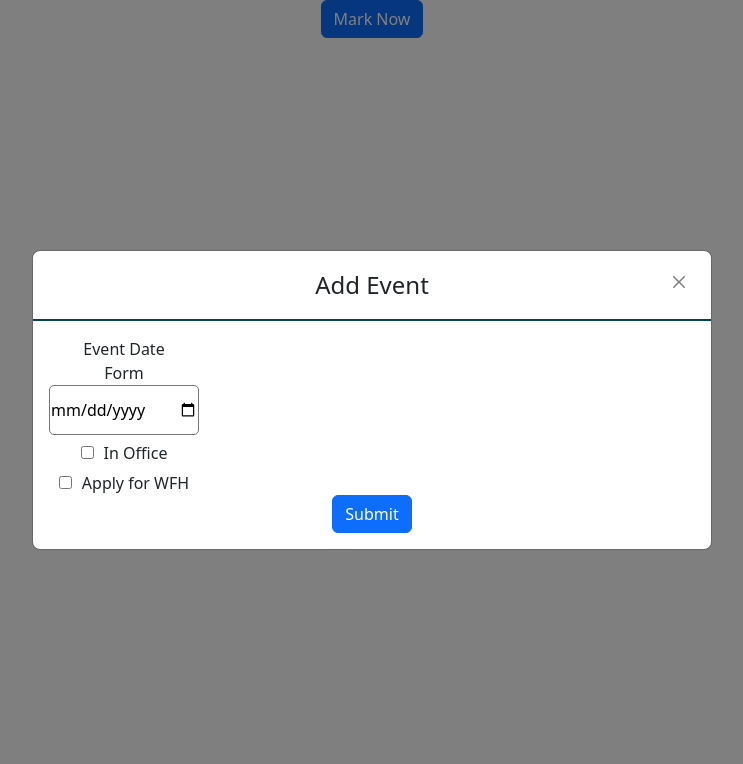
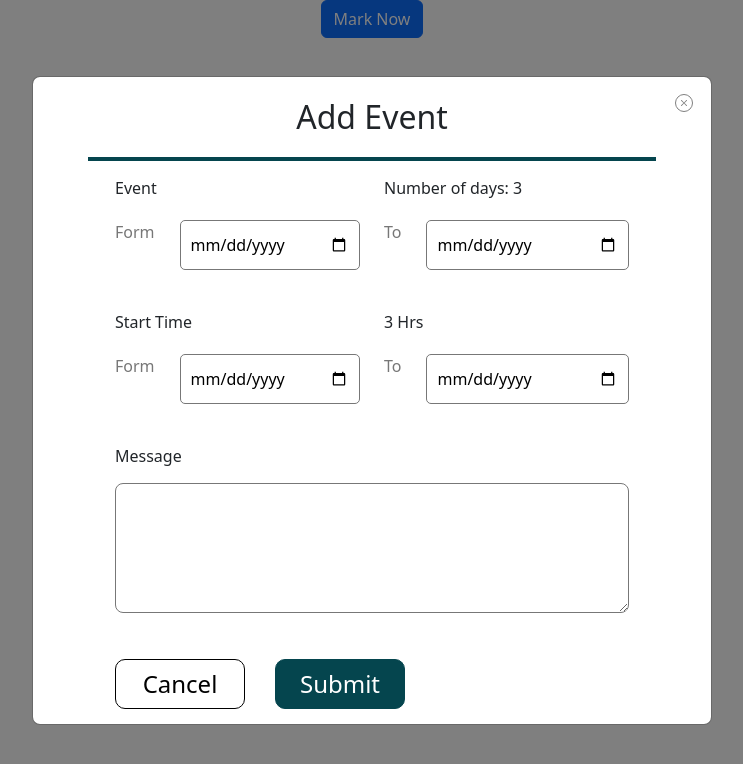
Before and after one commit to sanskritidwi/hrms, a React (Create React App) app: page / in a window 1280 px wide. Both pictures are taken after a click on the button "Mark Now". Shown: the top 764 px of the page, without its empty margins (268-1011 px from the left). Built offline with nearby package versions, Linux system fonts and the light colour scheme.

Commit message:
popup-modal

```diff
--- a/src/App.js
+++ b/src/App.js
@@ -18,7 +18,7 @@ function App() {
       <Modalpopup
         show={modalShow}
         onHide={() => setModalShow(false)}
-        title='Add Event'
+        titlemain='Add Event'
       />
     </div>
   );
--- a/src/common/Date.js
+++ b/src/common/Date.js
@@ -1,10 +1,12 @@
-export function Dateform() {
+export function Dateform(props) {
     return (
         <>
             <div className="date-wrap">
-                <label className="d-block">Event Date</label>
-                <label>Form</label>
-                <input type="date" />
+                <label className="d-flex">{props.titlelabel}</label>
+                <div className="main-label">
+                    <label className="form-label">{props.formlabel}</label>
+                    <input type="date" />
+                </div>
             </div>
         </>
     )
--- a/src/common/Popup.js
+++ b/src/common/Popup.js
@@ -5,6 +5,7 @@ import Form from 'react-bootstrap/Form'
 import React from 'react';
 import { Checkbox } from './Checkbox';
 import { Dateform } from './Date';
+import { Textare } from './textarea';
 
 export function Modalpopup(props) {
     return (
@@ -16,22 +17,44 @@ export function Modalpopup(props) {
         >
             <Modal.Header closeButton className='justify-content-center'>
                 <Modal.Title id="contained-modal-title-vcenter">
-                    {props.title}
+                    {props.titlemain}
                 </Modal.Title>
             </Modal.Header>
             <Modal.Body>
                 <Form>
                     <div className='popup-label'>
-                        <div>
-                            <Dateform />
-                            <Checkbox office='In Office' id="office" />
-                            <Checkbox office='Apply for WFH' id="apply" />
+                        <div className='container'>
+                            <div className='row'>
+                                <div className='col-lg-6'>
+                                    <Dateform titlelabel='Event' formlabel='Form' />
+                                </div>
+                                <div className='col-lg-6'>
+                                    <Dateform titlelabel='Number of days: 3' formlabel='To' />
+                                </div>
+                                <div className='col-lg-6'>
+                                    <Dateform titlelabel='Start Time' formlabel='Form' />
+                                </div>
+                                <div className='col-lg-6'>
+                                    <Dateform titlelabel='3 Hrs' formlabel='To' />
+                                </div>
+                                <div className='col-lg-12'>
+                                    <Textare />
+                                </div>
+                                <div className='col-lg-12'>
+                                    <div className='d-flex common-btn'>
+                                        <a href="javascript:;" className='main-cancel-btn'>Cancel</a>
+                                        <a href="javascript:;" className='main-btn'>Submit</a>
+                                    </div>
+                                </div>
+                            </div>
                         </div>
                     </div>
-                    <Button>Submit</Button>
+                    {/* <Button>Submit</Button> */}
                 </Form>
             </Modal.Body>
-            {/* <Modal.Footer className='border-0'>
+            {/* <Modal.Footer className='border-0 justify-content-start'>
+                    <a href="javascript:;" className='main-cancel-btn'>Cancel</a>
+                    <a href="javascript:;" className='main-btn'>Submit</a>
                 <Button onClick={props.onHide}>Close</Button>
             </Modal.Footer> */}
         </Modal>
--- /dev/null
+++ b/src/common/textarea.js
@@ -0,0 +1,8 @@
+export function Textare() {
+    return (
+        <>
+            <label className="d-flex">Message</label>
+            <textarea></textarea>
+        </>
+    )
+}
--- a/src/styles/css/all.css
+++ b/src/styles/css/all.css
@@ -1,5 +1,9 @@
 h4 {
   font-size: 32px;
+}
+
+a {
+  text-decoration: none;
 }
 
 .form-label {
@@ -13,21 +17,32 @@ h4 {
 /* modal-start */
 .modal-wrap .modal-content {
   margin: 0 auto;
-  text-align: center;
   max-width: 680px;
+}
+.modal-wrap .modal-content .modal-title {
+  font-size: 32px;
+  font-weight: 400;
 }
 .modal-wrap .modal-content .modal-header {
   text-align: center;
-  border-bottom: 2px solid #05454E;
+  border-bottom: 4px solid #05454E;
+  margin: 0 55px;
+}
+.modal-wrap .modal-content .modal-body {
+  padding: 15px 70px;
 }
 .modal-wrap .modal-content .btn-close {
   position: absolute;
   top: 25px;
   right: 26px;
-  font-size: 12px;
+  font-size: 6px;
+  border: 1px solid #000000;
+  border-radius: 50px;
+  color: #000000;
+  padding: 5px;
 }
-.modal-wrap .modal-content .popup-label {
-  display: flex;
+.modal-wrap .modal-content .popup-label .row {
+  row-gap: 40px;
 }
 .modal-wrap .modal-content .popup-label .form-label {
   margin-right: 25px;
@@ -41,12 +56,66 @@ h4 {
 .modal-wrap .modal-content .popup-label .check-input input {
   margin-right: 10px;
 }
-.modal-wrap .modal-content .date-wrap label {
-  display: block;
+.modal-wrap .modal-content .popup-label textarea {
+  width: 100%;
+  height: 130px;
+  border: 1px solid #777777;
+  border-radius: 8px;
+  margin-top: 15px;
+}
+.modal-wrap .modal-content .popup-label textarea:focus {
+  outline: none;
+}
+.modal-wrap .modal-content .date-wrap .main-label {
+  margin-top: 20px;
+  display: flex;
+}
+.modal-wrap .modal-content .date-wrap .form-label {
+  color: #777777;
 }
 .modal-wrap .modal-content .date-wrap input {
-  width: 150px;
+  width: 100%;
   height: 50px;
   border: 1px solid #777777;
   border-radius: 5px;
+  padding: 10px;
 }
+
+.common-btn {
+  column-gap: 30px;
+}
+
+.main-btn {
+  display: flex;
+  justify-content: center;
+  align-items: center;
+  font-size: 28px;
+  min-width: 130px;
+  height: 50px;
+  color: #ffffff;
+  border: 1px solid #05454E;
+  background-color: #05454E;
+  border-radius: 10px;
+  font-size: 24px;
+  transition: all 0.5s;
+}
+.main-btn:hover {
+  color: #05454E;
+  background-color: #ffffff;
+}
+
+.main-cancel-btn {
+  display: flex;
+  justify-content: center;
+  align-items: center;
+  font-size: 28px;
+  min-width: 130px;
+  height: 50px;
+  color: #000000;
+  border: 1px solid #000000;
+  border-radius: 10px;
+  font-size: 24px;
+}
+.main-cancel-btn:hover {
+  color: #05454E;
+}
--- a/src/styles/sass/common/_popup.scss
+++ b/src/styles/sass/common/_popup.scss
@@ -3,23 +3,38 @@
 .modal-wrap {
   .modal-content {
     margin: 0 auto;
-    text-align: center;
     max-width: 680px;
+
+    .modal-title {
+      font-size: $large-heading;
+      font-weight: 400;
+    }
 
     .modal-header {
       text-align: center;
-      border-bottom: 2px solid $main-color;
+      border-bottom: 4px solid $main-color;
+      margin: 0 55px;
+    }
+
+    .modal-body {
+      padding: 15px 70px;
     }
 
     .btn-close {
       position: absolute;
       top: 25px;
       right: 26px;
-      font-size: 12px;
+      font-size: 6px;
+      border: 1px solid $black-color;
+      border-radius: 50px;
+      color: $black-color;
+      padding: 5px;
     }
 
     .popup-label {
-      display: flex;
+      .row {
+        row-gap: 40px;
+      }
 
       .form-label {
         margin-right: 25px;
@@ -36,17 +51,74 @@
           margin-right: 10px;
         }
       }
+
+      textarea {
+        width: 100%;
+        height: 130px;
+        border: 1px solid $gray-color;
+        border-radius: 8px;
+        margin-top: 15px;
+
+        &:focus {
+          outline: none;
+        }
+      }
     }
-    .date-wrap{
-      label{
-        display: block;
+
+    .date-wrap {
+      .main-label {
+        margin-top: 20px;
+        display: flex;
       }
-      input{
-        width: 150px;
+
+      .form-label {
+        color: $gray-color;
+      }
+
+      input {
+        width: 100%;
         height: 50px;
         border: 1px solid $gray-color;
         border-radius: 5px;
+        padding: 10px;
       }
     }
   }
 }
+
+.common-btn{
+  column-gap: 30px;
+}
+.main-btn {
+  display: flex;
+  justify-content: center;
+  align-items: center;
+  font-size: 28px;
+  min-width: 130px;
+  height: 50px;
+  color: $white-color;
+  border: 1px solid $main-color;
+  background-color: $main-color;
+  border-radius: 10px;
+  font-size: $medium-heading;
+  transition: all 0.5s;
+  &:hover{
+    color: $main-color;
+    background-color: $white-color;
+  }
+}
+.main-cancel-btn {
+  display: flex;
+  justify-content: center;
+  align-items: center;
+  font-size: 28px;
+  min-width: 130px;
+  height: 50px;
+  color: $black-color;
+  border: 1px solid $black-color;
+  border-radius: 10px;
+  font-size: $medium-heading;
+  &:hover{
+    color: $main-color;
+  }
+}
--- a/src/styles/sass/core/_core.scss
+++ b/src/styles/sass/core/_core.scss
@@ -16,6 +16,9 @@ $gray-color: #777777;
 h4{
     font-size: $large-heading;
 }
+a{
+    text-decoration: none;
+}
 .form-label{
     margin: 0;
     padding: 0;
```
Also changed, not shown: src/common/main-btn.js (added, +7 -0 lines).
